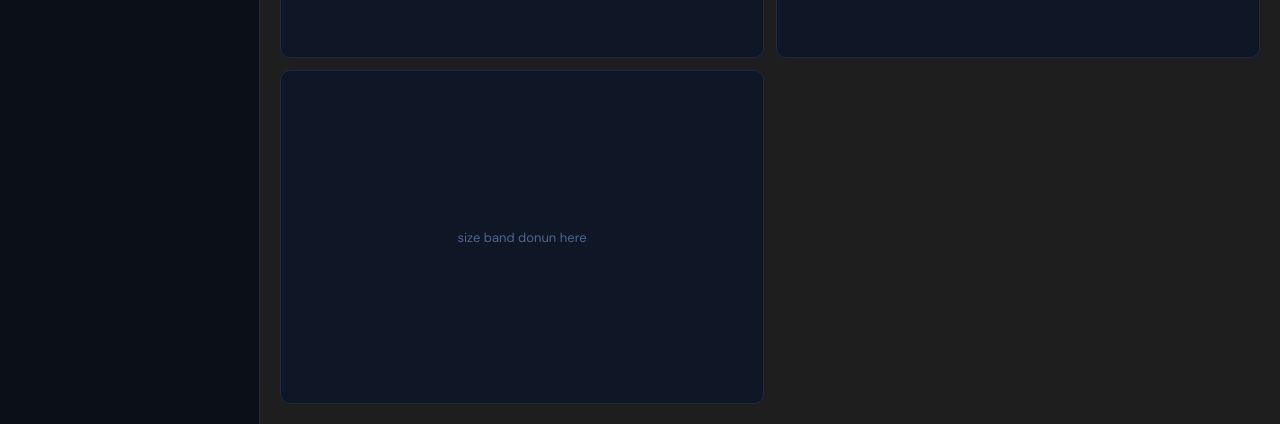
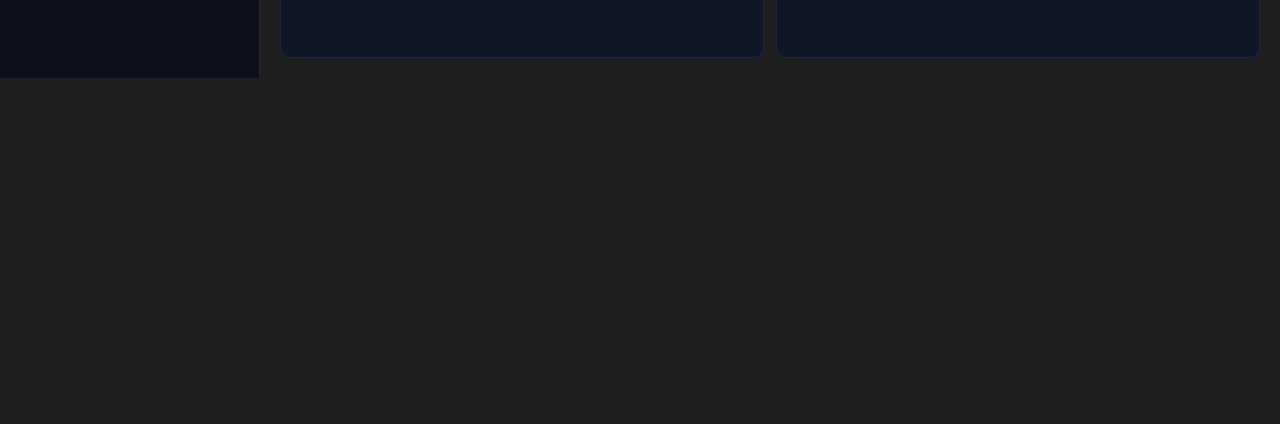
Before and after one commit to nk13-nu/charity_watch, a React (Vite) app in the folder charity_watcher/: page / in a window 1280 px wide. Shown: the part 1089-1513 px from the top of the page. After the commit the page ends 1167 px from the top, so only its background shows below. Built offline with nearby package versions, Linux system fonts and the light colour scheme.

Commit message:
Added a todo and removed donut chart div (no longer necessary (redundant))

```diff
--- a/charity_watcher/src/App.jsx
+++ b/charity_watcher/src/App.jsx
@@ -83,7 +83,6 @@ function App(){
         <div className="chart-content-row">
           <div className="chart-card">Bubble chart goes here</div>
           <div className="chart-card">IMD Chart here</div>
-          <div className="chart-card">size band donun here</div>
         </div>
 
 
```
Also changed, not shown: 1 other file (tests, documents, lock files or other folders).
